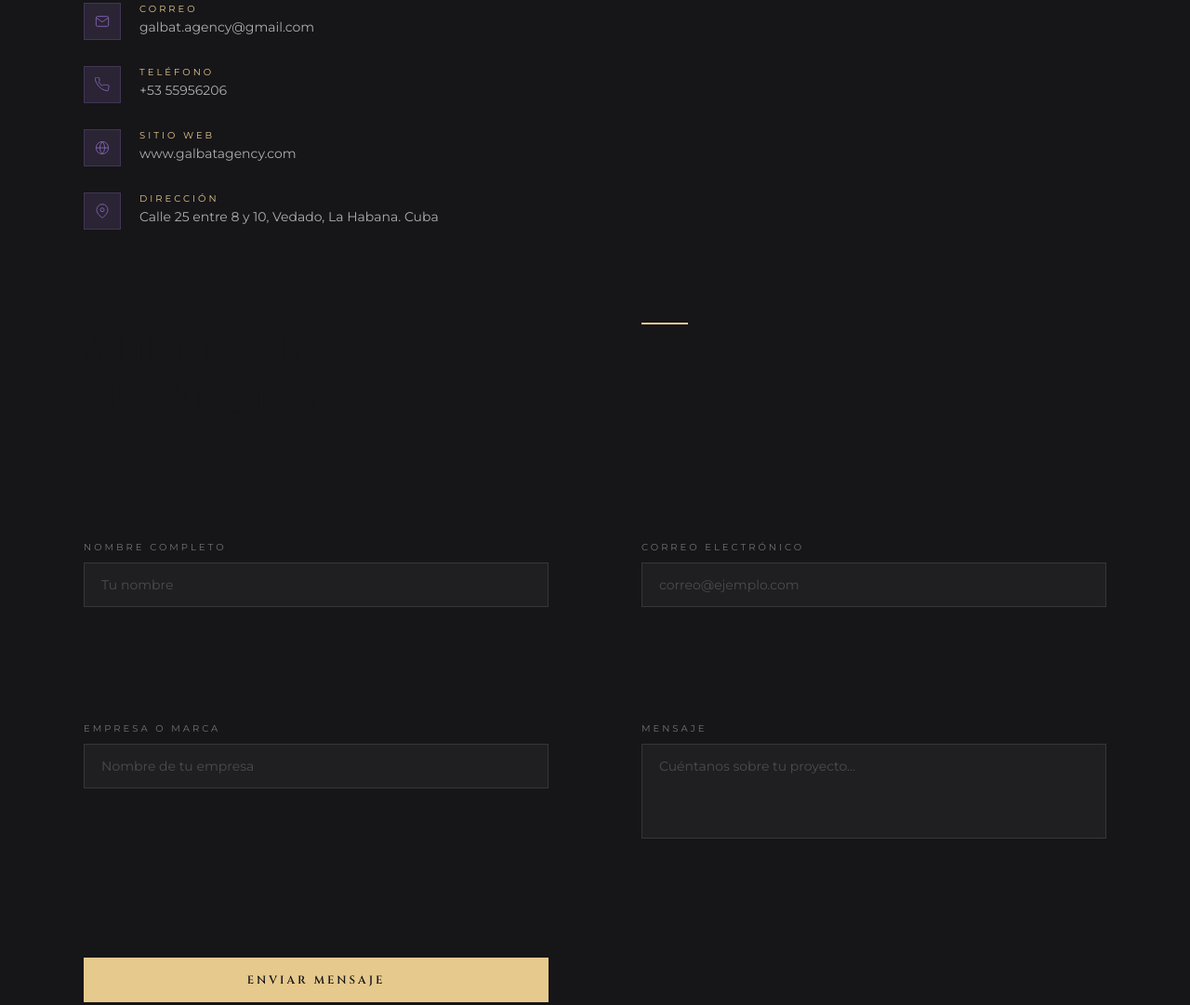
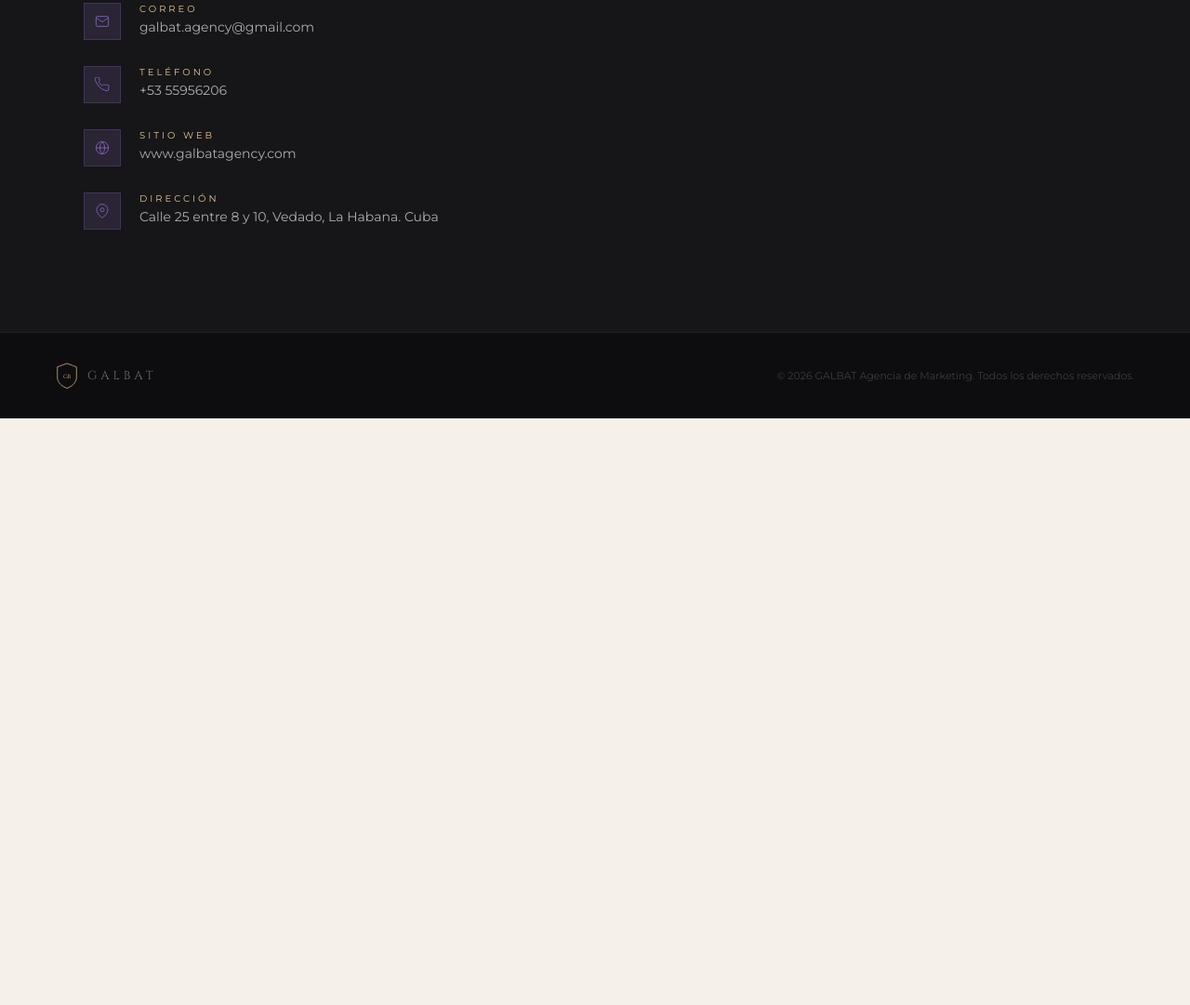
Before and after one commit to Galbat-marketing/landingPage, a plain HTML site: page galbat_landing.html in a window 1280 px wide. Shown: the part 4681-5762 px from the top of the page at 93% size. After the commit the page ends 5131 px from the top, so only its background shows below. Drawn offline with Linux system fonts and the light colour scheme.

Commit message:
Update galbat_landing.html
changes

```diff
--- a/galbat_landing.html
+++ b/galbat_landing.html
@@ -376,29 +376,7 @@ footer{background:rgba(0,0,0,0.6);padding:32px 60px;border-top:1px solid rgba(23
         </div>
       </div>
     </div>
-    <!-- <div class="contact-form-side fade-in"> -->
-      <p class="section-tag">Escríbenos</p>
-      <h2 class="section-title">¿Tienes un proyecto?</h2>
-      <div class="section-line"></div>
-      <div class="form-group">
-        <label>Nombre completo</label>
-        <input type="text" placeholder="Tu nombre">
-      </div>
-      <div class="form-group">
-        <label>Correo electrónico</label>
-        <input type="email" placeholder="correo@ejemplo.com">
-      </div>
-      <div class="form-group">
-        <label>Empresa o marca</label>
-        <input type="text" placeholder="Nombre de tu empresa">
-      </div>
-      <div class="form-group">
-        <label>Mensaje</label>
-        <textarea rows="4" placeholder="Cuéntanos sobre tu proyecto..."></textarea>
-      </div>
-      <button class="form-submit">Enviar mensaje</button>
-    </div>
-  </div>
+
 </section>
 
 <!-- FOOTER -->
```
